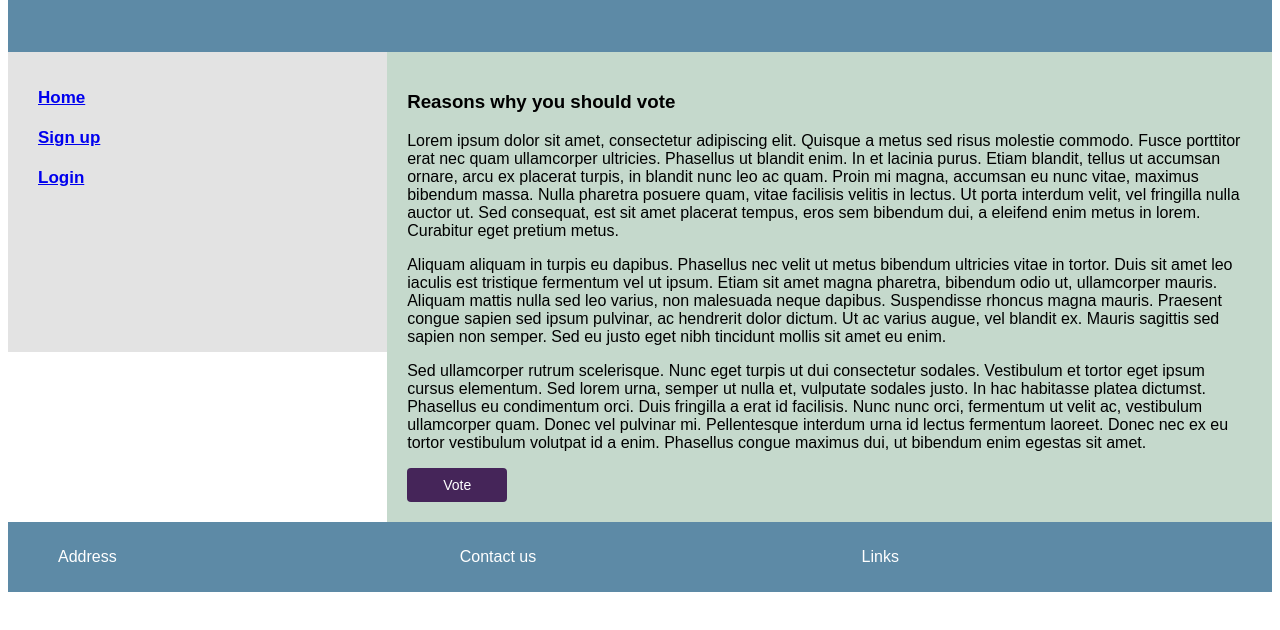
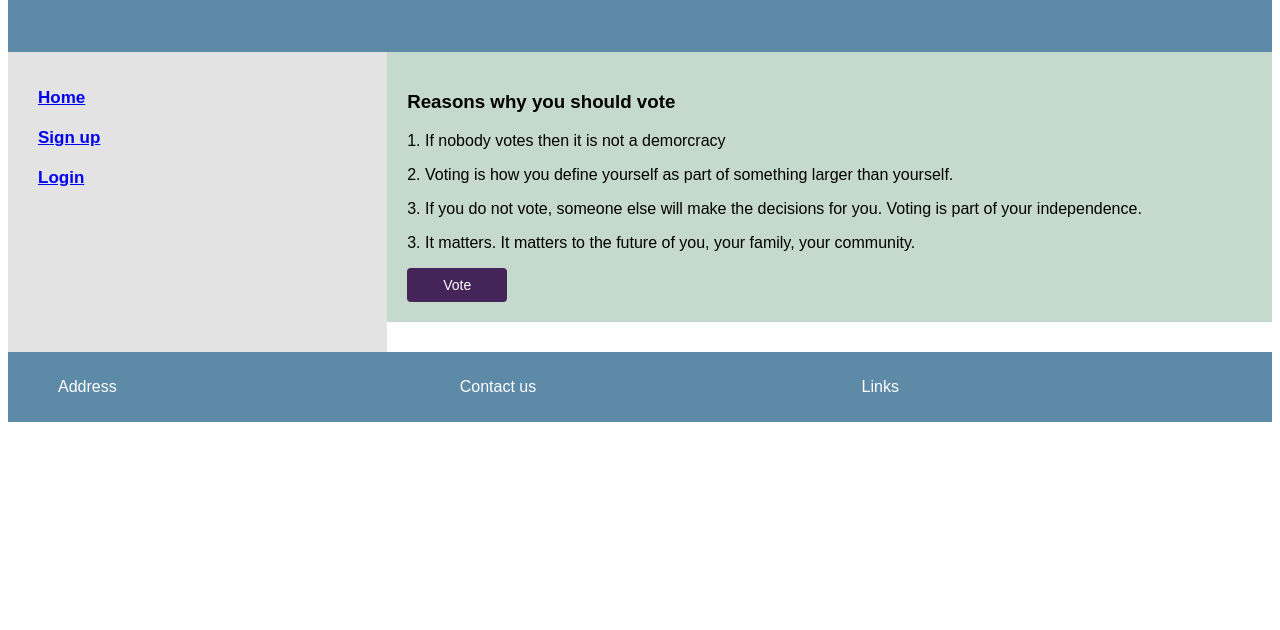
Before and after one commit to kamaathedj/political_arena, a plain HTML site: page ui/index.html in a window 1280 px wide. Shown: the part 164-794 px from the top of the page. Drawn offline with Linux system fonts and the light colour scheme.

Commit message:
[#163570227] changing reasons to vote

```diff
--- a/ui/index.html
+++ b/ui/index.html
@@ -24,10 +24,11 @@
 
   <article>
     <h1>Reasons why you should vote</h1>
-    <p class="reasons">Lorem ipsum dolor sit amet, consectetur adipiscing elit. Quisque a metus sed risus molestie commodo. Fusce porttitor erat nec quam ullamcorper ultricies. Phasellus ut blandit enim. In et lacinia purus. Etiam blandit, tellus ut accumsan ornare, arcu ex placerat turpis, in blandit nunc leo ac quam. Proin mi magna, accumsan eu nunc vitae, maximus bibendum massa. Nulla pharetra posuere quam, vitae facilisis velitis in lectus. Ut porta interdum velit, vel fringilla nulla auctor ut. Sed consequat, est sit amet placerat tempus, eros sem bibendum dui, a eleifend enim metus in lorem. Curabitur eget pretium metus.</p>
+    <p class="reasons">1. If nobody votes then it is not a demorcracy</p>
+    <p class="reasons">2. Voting is how you define yourself as part of something larger than yourself.</p>
+    <p class="reasons">3. If you do not vote, someone else will make the decisions for you. Voting is part of your independence.</p>
+    <p class="reasons">3. It matters. It matters to the future of you, your family, your community.</p>
 
-    <p class="reasons">Aliquam aliquam in turpis eu dapibus. Phasellus nec velit ut metus bibendum ultricies vitae in tortor. Duis sit amet leo iaculis est tristique fermentum vel ut ipsum. Etiam sit amet magna pharetra, bibendum odio ut, ullamcorper mauris. Aliquam mattis nulla sed leo varius, non malesuada neque dapibus. Suspendisse rhoncus magna mauris. Praesent congue sapien sed ipsum pulvinar, ac hendrerit dolor dictum. Ut ac varius augue, vel blandit ex. Mauris sagittis sed sapien non semper. Sed eu justo eget nibh tincidunt mollis sit amet eu enim.</p>
-    <p class="reasons">Sed ullamcorper rutrum scelerisque. Nunc eget turpis ut dui consectetur sodales. Vestibulum et tortor eget ipsum cursus elementum. Sed lorem urna, semper ut nulla et, vulputate sodales justo. In hac habitasse platea dictumst. Phasellus eu condimentum orci. Duis fringilla a erat id facilisis. Nunc nunc orci, fermentum ut velit ac, vestibulum ullamcorper quam. Donec vel pulvinar mi. Pellentesque interdum urna id lectus fermentum laoreet. Donec nec ex eu tortor vestibulum volutpat id a enim. Phasellus congue maximus dui, ut bibendum enim egestas sit amet.</p>
     <button  type="submit" class="button_yes cta">Vote</button>
   </article>
 
```
